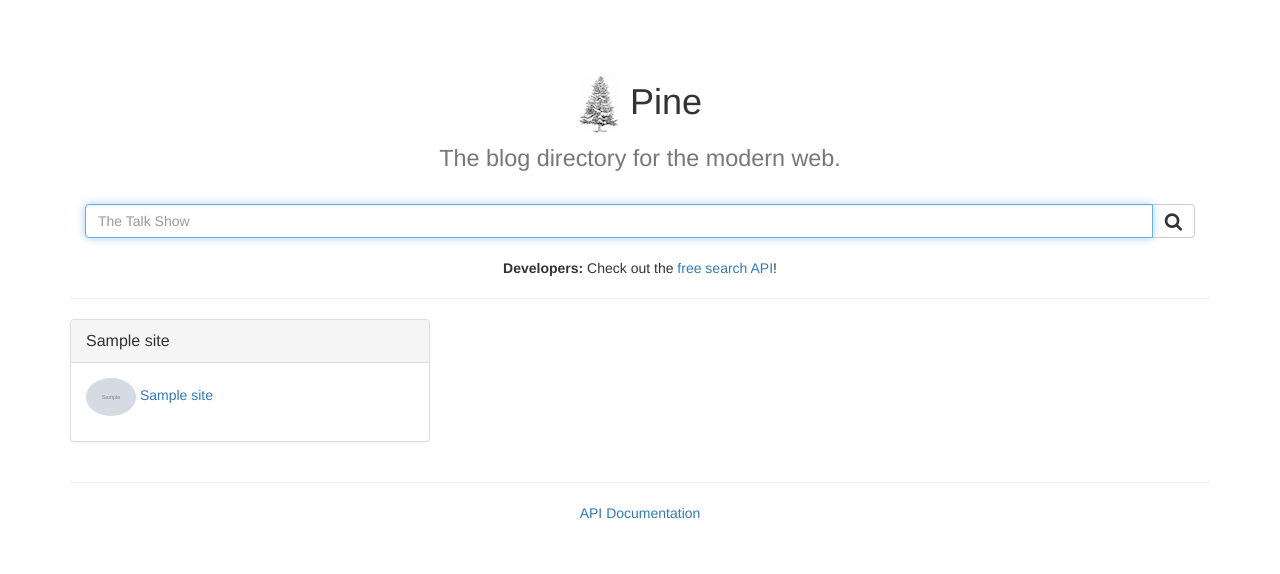
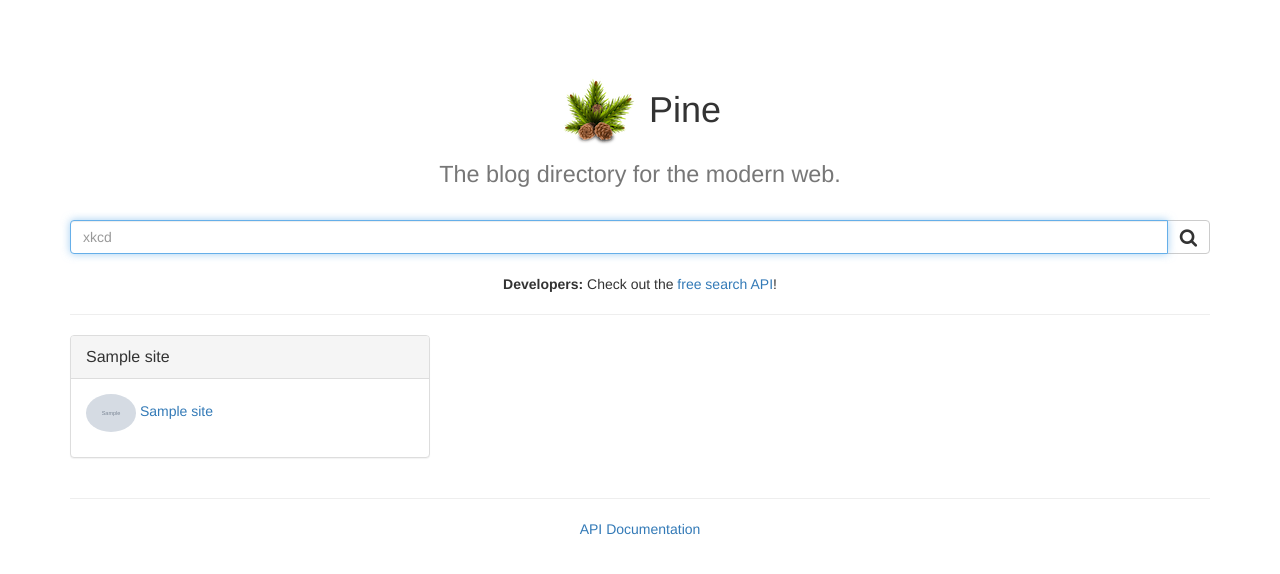
Before and after one commit to BlogHunt/bloghunt-api, a Django app: template feeds/templates/home.html in a window 1280 px wide. Shown: the part 51-625 px from the top of the page. Run offline with Django 3.2, Linux system fonts and the light colour scheme; the template is opened without the code that fills it: most values are stand-ins (such as "Sample title", 1, 10 or a date in 2020); grey boxes marked "Sample" are stand-in pictures; some libraries are stand-ins or nearby versions.

Commit message:
Adds new logo, styling, and home page animations.

```diff
--- a/feeds/templates/home.html
+++ b/feeds/templates/home.html
@@ -6,26 +6,50 @@
 {% block morehead %}
     <meta name="description" content="Pine is a search engine and directory for Blogs and their RSS and JSON Feeds. It also has a fully featured and free API for developers.">
     <meta name="keywords" content="blogs,rss,json feed,search,directory,index,api">
+    <link rel="stylesheet" href="https://cdnjs.cloudflare.com/ajax/libs/animate.css/3.5.2/animate.min.css">
+{% endblock %}
+
+{% block morescript %}
+    <script type="text/javascript">
+        $.fn.extend({
+            animateCss: function (animationName) {
+                var animationEnd = 'webkitAnimationEnd mozAnimationEnd MSAnimationEnd oanimationend animationend';
+                this.addClass('animated ' + animationName).one(animationEnd, function() {
+                    $(this).removeClass('animated ' + animationName);
+                });
+                return this;
+            }
+        });
+        $(function() {
+            const delay = 110;
+            $('.animated').each(function(i, e) {
+                $(e).hide();
+                setTimeout(function() {
+                    $(e).show();
+                    $(e).animateCss('fadeIn')
+                }, delay * i)
+            });
+        })
+    </script>
+
 {% endblock %}
 
 {% block content %}
     <!-- Search Form -->
     <div class="h1 text-center">
-        <img src="{% static 'images/spruce-tree-small.jpeg'%}">
+        <img src="{% static 'images/pine-needles-small.png'%}">
         Pine<br />
         <small>The blog directory for the modern web.</small>
     </div><br />
-    <div class="container-fluid">
     <form method="get" action="/sites">
         <div class="input-group">
-              <input type="text" placeholder="The Talk Show" autofocus required
+          <input type="text" placeholder="xkcd" autofocus required
             name="search" value="{{ request.GET.search }}" class="form-control">
           <div class="input-group-btn">
             <button type="submit" class="btn btn-default"><i class="fa fa-lg fa-search"></i></button>
           </div><!-- /btn-group -->
         </div><!-- /input-group -->
     </form>
-    </div>
     <div class="text-center">
         <p><br />
             <b>Developers:</b> Check out the <a href="/api_documentation">free search API</a>!
@@ -36,7 +60,7 @@
     <div class="row">
         {% for tag in results %}
         <div class="col-xs-12 col-sm-4" style="max-height:320px;">
-            <div class="panel panel-default">
+            <div class="panel panel-default animated">
                 <div class="panel-heading">
                     <a class="panel-title" href="{{ tag.url }}">{{ tag.name }}</a>
                 </div>
--- a/templates/base.html
+++ b/templates/base.html
@@ -11,7 +11,7 @@
     <title>{% block title %}{% endblock %} | Pine Search</title>
 
     <link rel="stylesheet" href="https://opensource.keycdn.com/fontawesome/4.7.0/font-awesome.min.css" integrity="sha384-dNpIIXE8U05kAbPhy3G1cz+yZmTzA6CY8Vg/u2L9xRnHjJiAK76m2BIEaSEV+/aU" crossorigin="anonymous">
-    <link href="https://maxcdn.bootstrapcdn.com/bootswatch/3.3.7/sandstone/bootstrap.min.css" rel="stylesheet" integrity="sha384-G3G7OsJCbOk1USkOY4RfeX1z27YaWrZ1YuaQ5tbuawed9IoreRDpWpTkZLXQfPm3" crossorigin="anonymous">
+    <link href="https://maxcdn.bootstrapcdn.com/bootswatch/3.3.7/cosmo/bootstrap.min.css" rel="stylesheet" integrity="sha384-G3G7OsJCbOk1USkOY4RfeX1z27YaWrZ1YuaQ5tbuawed9IoreRDpWpTkZLXQfPm3" crossorigin="anonymous">
     {% block morehead %}{% endblock %}
   </head>
   <body style="padding-top:60px;">
--- a/templates/registration/activate.html
+++ b/templates/registration/activate.html
@@ -16,7 +16,7 @@
       </div>
     </div>
     <div class="col-sm-12 col-md-4 text-center">
-      <img class="" src="{% static 'images/spruce-tree.jpg' %}"
+      <img class="" src="{% static 'images/pine-needles-large.png' %}"
         style="width:90%; max-width:400px;" />
     </div>
   </div>
--- a/templates/registration/activation_complete.html
+++ b/templates/registration/activation_complete.html
@@ -17,7 +17,7 @@
       </div>
     </div>
     <div class="col-sm-12 col-md-4 text-center">
-      <img class="" src="{% static 'images/spruce-tree.jpg' %}"
+      <img class="" src="{% static 'images/pine-needles-large.png' %}"
         style="width:90%; max-width:400px;" />
     </div>
   </div>
--- a/templates/registration/login.html
+++ b/templates/registration/login.html
@@ -7,7 +7,7 @@
 {% block content %}
 <div class="row">
   <div class="col-12-xs col-md-5 col-md-offset-1">
-    <div class="panel panel-default" style="margin-top:150px;">
+    <div class="panel panel-default" style="margin-top:75px;">
       <form method="post">
         <div class="panel-body">
           <h2>
@@ -40,7 +40,7 @@
     </div>
   </div>
   <div class="hidden-xs hidden-sm col-md-6">
-    <img src="{% static 'images/spruce-tree.jpg' %}" width="100%" class="pull-right">
+    <img src="{% static 'images/pine-needles-large.png' %}" width="100%" class="pull-right">
   </div>
 </div>
 {% endblock %}
--- a/templates/registration/logout.html
+++ b/templates/registration/logout.html
@@ -12,7 +12,7 @@
     </h2>
   </div>
   <div class="hidden-xs hidden-sm col-md-6">
-    <img src="{% static 'images/spruce-tree.jpg' %}" width="100%" class="pull-right">
+    <img src="{% static 'images/pine-needles-large.png' %}" width="100%" class="pull-right">
   </div>
 </div>
 {% endblock %}
--- a/templates/registration/registration_form.html
+++ b/templates/registration/registration_form.html
@@ -7,7 +7,7 @@
 {% block content %}
 <div class="row">
   <div class="col-12-xs col-md-5 col-md-offset-1">
-    <div class="panel panel-default" style="margin-top:100px;">
+    <div class="panel panel-default" style="margin-top:75px;">
       <form method="post">
         <div class="panel-body">
           <h2>
@@ -53,8 +53,8 @@
       </form>
     </div>
   </div>
-  <div class="hidden-xs hidden-sm col-md-6">
-    <img src="{% static 'images/spruce-tree.jpg' %}" width="100%" class="pull-right">
+  <div class="hidden-xs hidden-sm col-md-6" style="margin-top:75px;">
+    <img src="{% static 'images/pine-needles-large.png' %}" width="100%" class="pull-right">
   </div>
 </div>
 {% endblock %}
--- a/users/templates/account.html
+++ b/users/templates/account.html
@@ -42,14 +42,14 @@
     <div class="container-fluid" style="margin-bottom:50px;">
         <div class="h3">Changing your Profile Picture</div>
         Account profile pictures are pulled from <a href="https://en.gravatar.com">
-        Gravatar, a free service for cross-site account settings</a>. You can
+        Gravatar, a free service for cross-site profiles</a>. You can
         change your profile picture there (or create a profile if you don't
         have one) and your new picture will show up here.
     {% if not is_premium %}
         <!-- Upgrade Account -->
         <div class="h3">Upgrade Account</div>
         <p>
-            Developer using the Pine API, can remove the API throttling limit by
+            Developers using the Pine API, can remove the API throttling limit by
             upgrading to a Premium Account.
         </p>
         <div class="container-fluid text-center">
```
Also changed, not shown: static/images/pine-needles-large.png (added), static/images/pine-needles-medium.png (added), static/images/pine-needles-small.png (added). Lines whose indentation alone changed are shown as unchanged.
